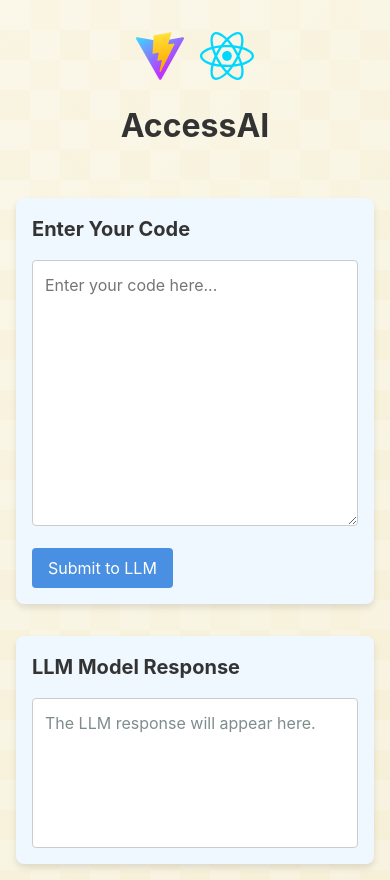
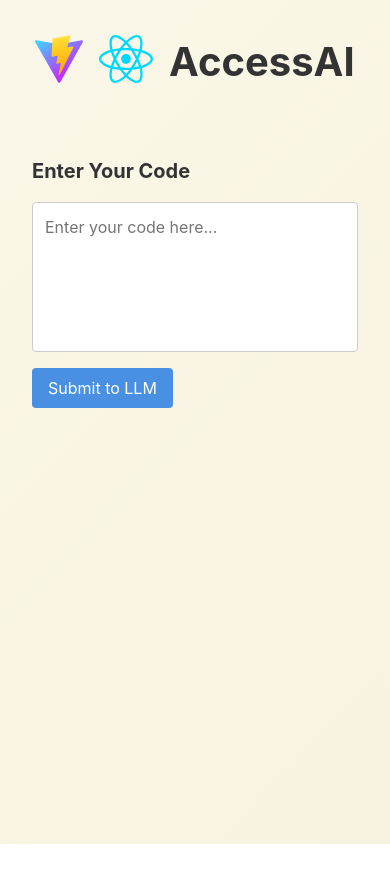
Before and after one commit to iamudyavar/AccessAI, a React (Vite) app in the folder frontend/: page / in a window 390 px wide. After the commit the page ends 844 px from the top, so only its background shows below. Built offline with nearby package versions, Linux system fonts and the light colour scheme.

Commit message:
Added structured output and improved frontend

```diff
--- a/frontend/src/App.css
+++ b/frontend/src/App.css
@@ -3,7 +3,7 @@
 	--secondary-color: #e6d696;
 	--text-color: #333333;
 	--background-color: #ffffff;
-	--input-background: #f0f8ff; /* Light blue, complementary to pale yellow */
+	--input-background: #f0f8ff;
 	--button-color: #4a90e2;
 	--button-hover-color: #357abd;
 }
@@ -19,41 +19,32 @@ body {
 	color: var(--text-color);
 }
 
-/* Main app container */
 .app {
 	min-height: 100vh;
 	width: 100%;
 	display: flex;
-	flex-direction: column;
-	align-items: center;
-	background: linear-gradient(135deg, rgba(242, 230, 182, 0.3), rgba(230, 214, 150, 0.3)),
-		linear-gradient(
-			45deg,
-			rgba(242, 230, 182, 0.1) 25%,
-			transparent 25%,
-			transparent 75%,
-			rgba(230, 214, 150, 0.1) 75%,
-			rgba(230, 214, 150, 0.1)
-		),
-		linear-gradient(
-			45deg,
-			rgba(230, 214, 150, 0.1) 25%,
-			transparent 25%,
-			transparent 75%,
-			rgba(242, 230, 182, 0.1) 75%,
-			rgba(242, 230, 182, 0.1)
-		);
-	background-size: 100% 100%, 60px 60px, 60px 60px;
-	background-position: 0 0, 30px 30px, 0 0;
+	flex-direction: row;
+	align-items: stretch;
+	background: linear-gradient(135deg, rgba(242, 230, 182, 0.3), rgba(230, 214, 150, 0.3));
 }
 
-/* Header styles */
+.input-container {
+	width: 100%;
+	transition: width 0.5s ease-in-out;
+	overflow: hidden;
+	display: flex;
+	flex-direction: column;
+}
+
+.app.submitted .input-container {
+	width: 50%;
+}
+
 .app-header {
 	display: flex;
 	align-items: center;
 	justify-content: center;
 	gap: 1rem;
-	width: 100%;
 	padding: 2rem 0;
 }
 
@@ -78,23 +69,12 @@ h1 {
 	font-weight: 700;
 }
 
-.content-container {
+.input-section {
+	padding: 2rem;
+	box-sizing: border-box;
 	display: flex;
 	flex-direction: column;
-	gap: 2rem;
-	width: 100%;
-	max-width: 800px;
-	padding: 2rem;
-	box-sizing: border-box;
-}
-
-/* Input and output sections */
-.input-section,
-.output-section {
-	background-color: var(--input-background);
-	padding: 1.5rem;
-	border-radius: 8px;
-	box-shadow: 0 4px 6px rgba(0, 0, 0, 0.1);
+	height: 100%;
 }
 
 h2 {
@@ -104,7 +84,6 @@ h2 {
 	margin-bottom: 1rem;
 }
 
-/* Textarea styles */
 textarea {
 	width: 100%;
 	background-color: var(--background-color);
@@ -113,10 +92,15 @@ textarea {
 	border: 1px solid #cccccc;
 	font-size: 1rem;
 	line-height: 1.5;
-	min-height: 150px;
-	resize: vertical;
+	height: 150px;
+	resize: none;
 	margin-bottom: 1rem;
-	transition: border-color 0.3s ease;
+	transition: border-color 0.3s ease, height 0.5s ease-in-out;
+}
+
+.app.submitted textarea {
+	height: calc(70vh);
+	flex-grow: 1;
 }
 
 textarea:focus {
@@ -135,6 +119,7 @@ button {
 	font-weight: 600;
 	cursor: pointer;
 	transition: background-color 0.3s ease, transform 0.1s ease;
+	align-self: flex-start;
 }
 
 button:hover {
@@ -150,52 +135,65 @@ button:disabled {
 	cursor: not-allowed;
 }
 
-/* Response box */
-.response-box {
-	background-color: var(--background-color);
-	padding: 0.75rem;
-	border-radius: 4px;
-	border: 1px solid #cccccc;
-	font-size: 1rem;
-	line-height: 1.5;
-	white-space: pre-wrap;
-	word-wrap: break-word;
-	overflow-wrap: break-word;
-	overflow-y: auto;
-	min-height: 150px;
-	max-height: 400px; /* Limit the height and enable vertical scrolling if needed */
+.output-container {
+	width: 0;
+	overflow: hidden;
+	transition: width 0.5s ease-in-out;
+	padding: 2rem;
+	box-sizing: border-box;
 }
 
-pre {
-	font-family: "Consolas", "Monaco", "Andale Mono", "Ubuntu Mono", monospace;
-	margin: 0;
-	white-space: pre-wrap;
-	word-wrap: break-word;
-	overflow-wrap: break-word;
+.app.submitted .output-container {
+	width: 50%;
 }
 
-.loading-text,
-.placeholder-text {
+.loading-text {
 	color: #7f8c8d;
+	font-size: 1.2rem;
+	text-align: center;
 }
 
-/* Responsive design */
-@media (max-width: 600px) {
-	.app-header {
+.suggestion-list {
+	display: grid;
+	grid-template-columns: repeat(auto-fit, minmax(250px, 1fr));
+	gap: 1rem;
+}
+
+.suggestion-card {
+	background-color: #f0f0f0;
+	border-radius: 8px;
+	padding: 1rem;
+	box-shadow: 0 2px 4px rgba(0, 0, 0, 0.1);
+}
+
+.suggestion-card h3 {
+	margin-top: 0;
+	color: #333;
+}
+
+.suggestion-card p {
+	color: #666;
+}
+
+@media (max-width: 768px) {
+	.app {
 		flex-direction: column;
-		text-align: center;
 	}
 
-	h1 {
-		font-size: 2rem;
+	.app.submitted .input-container,
+	.app.submitted .output-container {
+		width: 100%;
 	}
 
-	.content-container {
-		padding: 1rem;
+	.input-container {
+		min-height: 50vh;
 	}
 
-	.input-section,
-	.output-section {
-		padding: 1rem;
+	.output-container {
+		min-height: 50vh;
+	}
+
+	.app.submitted textarea {
+		height: 300px;
 	}
 }
--- a/frontend/src/App.jsx
+++ b/frontend/src/App.jsx
@@ -1,37 +1,44 @@
-import { useState } from "react";
+import { useState, useEffect } from "react";
 import reactLogo from "./assets/react.svg";
 import viteLogo from "/vite.svg";
 import "./App.css";
 
+function SuggestionCard({ title, suggestion }) {
+	return (
+		<div className="suggestion-card">
+			<h3>{title}</h3>
+			<p>{suggestion}</p>
+		</div>
+	);
+}
+
 function App() {
-	const [inputText, setInputText] = useState(""); // For user input
-	const [responseText, setResponseText] = useState(""); // For LLM response
+	const [inputText, setInputText] = useState("");
+	const [suggestions, setSuggestions] = useState([]);
 	const [loading, setLoading] = useState(false);
+	const [submitted, setSubmitted] = useState(false);
 	const apiUrl = "http://127.0.0.1:5000/api"; // Replace with actual backend API URL
 
-	// Handle change in textarea input
 	const handleInputChange = (e) => {
 		setInputText(e.target.value);
 	};
 
-	// Submit input to backend and fetch the LLM response
 	const handleSubmit = async () => {
 		if (!inputText.trim()) {
 			alert("Please enter some code!");
 			return;
 		}
-
 		setLoading(true);
+		setSubmitted(true);
 		try {
 			const response = await fetch(apiUrl, {
 				method: "POST",
 				headers: { "Content-Type": "application/json" },
 				body: JSON.stringify({ code: inputText }),
 			});
-
 			if (response.ok) {
 				const data = await response.json();
-				setResponseText(data.message);
+				setSuggestions(data.suggestions);
 			} else {
 				console.error("Error fetching response:", response.statusText);
 			}
@@ -43,8 +50,9 @@ function App() {
 	};
 
 	return (
-		<div className="app">
-			{/* Header with logos */}
+		<div className={`app ${submitted ? "submitted" : ""}`}>
+			<div className="input-container">
+				{!submitted && (
 					<header className="app-header">
 						<div className="logos">
 							<a href="https://vitejs.dev" target="_blank" rel="noreferrer">
@@ -56,11 +64,8 @@ function App() {
 						</div>
 						<h1>AccessAI</h1>
 					</header>
-
-			{/* Main container */}
-			<main className="content-container">
-				{/* Input box for user code */}
-				<section className="input-section">
+				)}
+				<div className="input-section">
 					<h2>Enter Your Code</h2>
 					<textarea
 						value={inputText}
@@ -71,22 +76,25 @@ function App() {
 					<button onClick={handleSubmit} disabled={loading}>
 						{loading ? "Processing..." : "Submit to LLM"}
 					</button>
-				</section>
-
-				{/* Output box for LLM response */}
-				<section className="output-section">
-					<h2>LLM Model Response</h2>
-					<div className="response-box">
+				</div>
+			</div>
+			{submitted && (
+				<div className="output-container">
 					{loading ? (
 						<p className="loading-text">Loading...</p>
-						) : responseText ? (
-							<pre>{responseText}</pre>
 					) : (
-							<p className="placeholder-text">The LLM response will appear here.</p>
+						<div className="suggestion-list">
+							{suggestions.map((suggestion, index) => (
+								<SuggestionCard
+									key={index}
+									title={suggestion.suggestionTitle}
+									suggestion={suggestion.suggestion}
+								/>
+							))}
+						</div>
 					)}
 				</div>
-				</section>
-			</main>
+			)}
 		</div>
 	);
 }
```
Also changed, not shown: 1 other file (tests, documents, lock files or other folders). Lines whose indentation alone changed are shown as unchanged.
